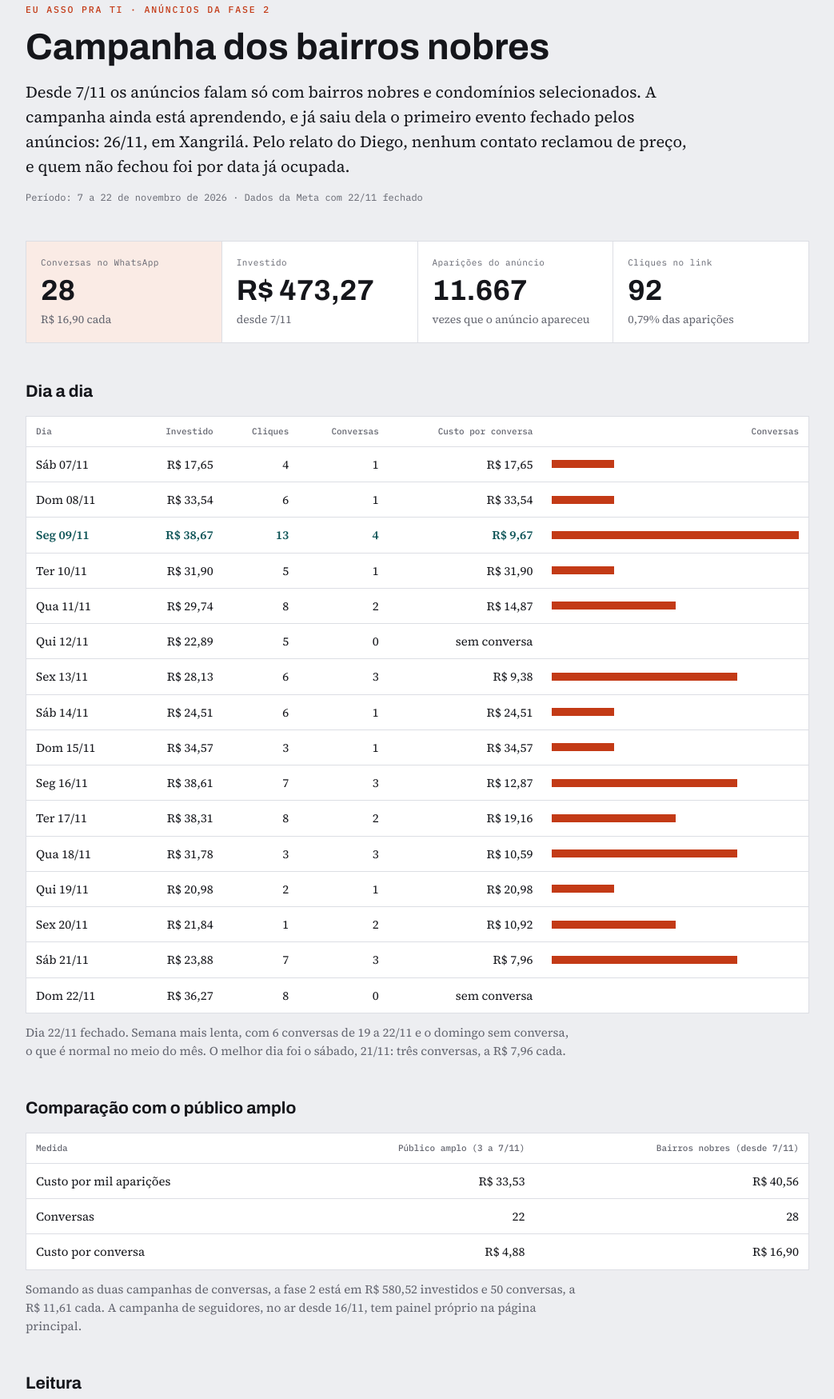
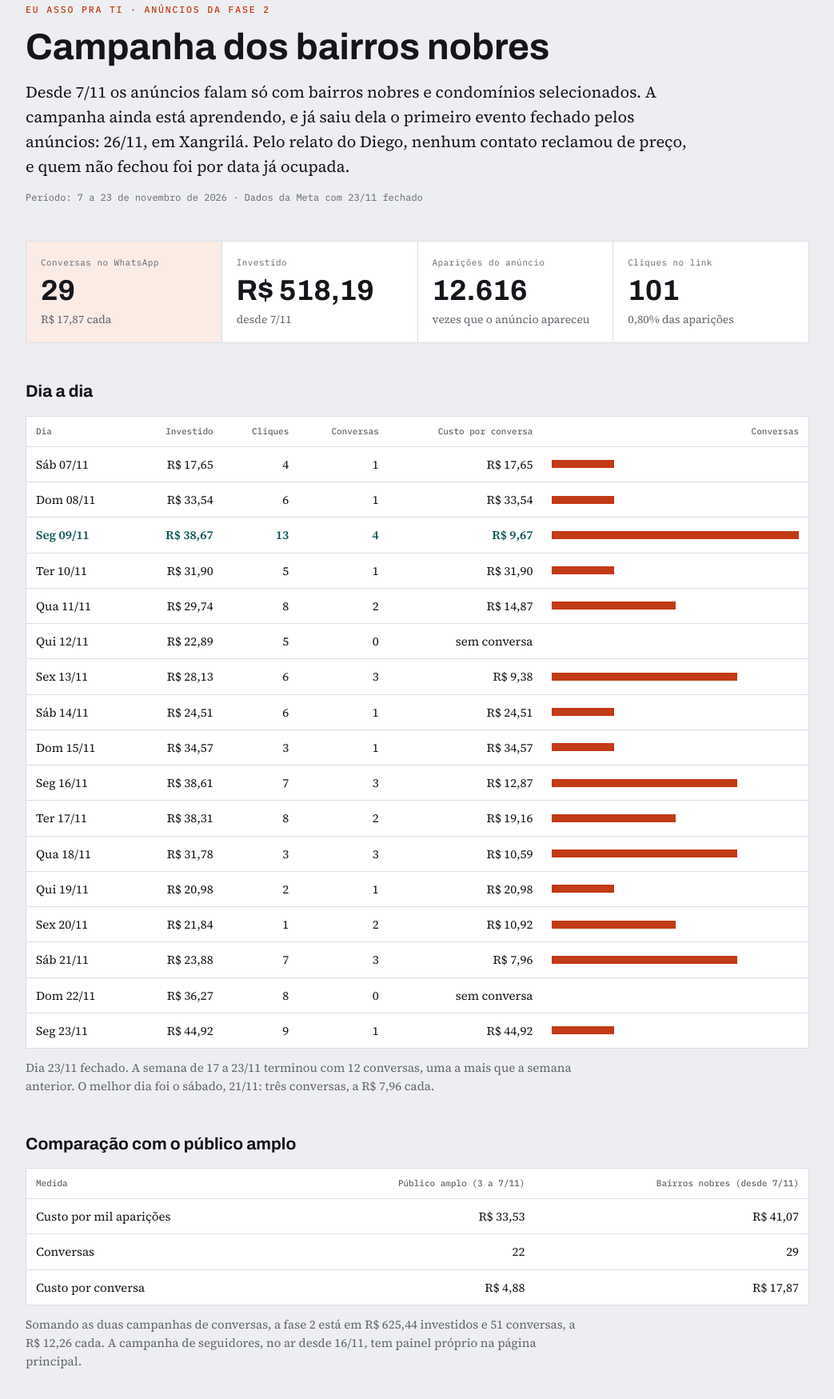
Before and after one commit to fabriciokaempf/eu-asso-pra-ti, a plain HTML site: page anuncios/bairros-nobres/index.html in a window 1280 px wide. Shown: the part 37-1786 px from the top of the page at 80% size, without its empty margins (118-1161 px from the left). Drawn offline with Linux system fonts and the light colour scheme.

Commit message:
Bairros nobres: dados da Meta até 23/11
Co-Authored-By: Claude Opus 5.5 <noreply@anthropic.com>

```diff
--- a/anuncios/bairros-nobres/index.html
+++ b/anuncios/bairros-nobres/index.html
@@ -51,14 +51,14 @@ footer{font-size:13px;color:var(--ink-muted)}
   <div class="kicker">Eu Asso pra Ti · Anúncios da fase 2</div>
   <h1>Campanha dos bairros nobres</h1>
   <p class="lead">Desde 7/11 os anúncios falam só com bairros nobres e condomínios selecionados. A campanha ainda está aprendendo, e já saiu dela o primeiro evento fechado pelos anúncios: 26/11, em Xangrilá. Pelo relato do Diego, nenhum contato reclamou de preço, e quem não fechou foi por data já ocupada.</p>
-  <div class="meta mono">Período: 7 a 22 de novembro de 2026 · Dados da Meta com 22/11 fechado</div>
+  <div class="meta mono">Período: 7 a 23 de novembro de 2026 · Dados da Meta com 23/11 fechado</div>
 </header>
 
 <section aria-label="Visão geral" class="grid g4">
-  <div class="cell featured"><span class="lab">Conversas no WhatsApp</span><div class="num">28</div><div class="ctx">R$ 16,90 cada</div></div>
-  <div class="cell"><span class="lab">Investido</span><div class="num">R$ 473,27</div><div class="ctx">desde 7/11</div></div>
-  <div class="cell"><span class="lab">Aparições do anúncio</span><div class="num">11.667</div><div class="ctx">vezes que o anúncio apareceu</div></div>
-  <div class="cell"><span class="lab">Cliques no link</span><div class="num">92</div><div class="ctx">0,79% das aparições</div></div>
+  <div class="cell featured"><span class="lab">Conversas no WhatsApp</span><div class="num">29</div><div class="ctx">R$ 17,87 cada</div></div>
+  <div class="cell"><span class="lab">Investido</span><div class="num">R$ 518,19</div><div class="ctx">desde 7/11</div></div>
+  <div class="cell"><span class="lab">Aparições do anúncio</span><div class="num">12.616</div><div class="ctx">vezes que o anúncio apareceu</div></div>
+  <div class="cell"><span class="lab">Cliques no link</span><div class="num">101</div><div class="ctx">0,80% das aparições</div></div>
 </section>
 
 <section>
@@ -83,10 +83,11 @@ footer{font-size:13px;color:var(--ink-muted)}
       <tr><td>Sex 20/11</td><td>R$ 21,84</td><td>1</td><td>2</td><td>R$ 10,92</td><td class="barcell"><div class="b" style="width:50%"></div></td></tr>
       <tr><td>Sáb 21/11</td><td>R$ 23,88</td><td>7</td><td>3</td><td>R$ 7,96</td><td class="barcell"><div class="b" style="width:75%"></div></td></tr>
       <tr><td>Dom 22/11</td><td>R$ 36,27</td><td>8</td><td>0</td><td>sem conversa</td><td class="barcell"><div class="b" style="width:0%"></div></td></tr>
+      <tr><td>Seg 23/11</td><td>R$ 44,92</td><td>9</td><td>1</td><td>R$ 44,92</td><td class="barcell"><div class="b" style="width:25%"></div></td></tr>
     </tbody>
   </table>
   </div>
-  <p class="note">Dia 22/11 fechado. Semana mais lenta, com 6 conversas de 19 a 22/11 e o domingo sem conversa, o que é normal no meio do mês. O melhor dia foi o sábado, 21/11: três conversas, a R$ 7,96 cada.</p>
+  <p class="note">Dia 23/11 fechado. A semana de 17 a 23/11 terminou com 12 conversas, uma a mais que a semana anterior. O melhor dia foi o sábado, 21/11: três conversas, a R$ 7,96 cada.</p>
 </section>
 
 <section>
@@ -95,13 +96,13 @@ footer{font-size:13px;color:var(--ink-muted)}
   <table>
     <thead><tr><th>Medida</th><th>Público amplo (3 a 7/11)</th><th>Bairros nobres (desde 7/11)</th></tr></thead>
     <tbody>
-      <tr><td>Custo por mil aparições</td><td>R$ 33,53</td><td>R$ 40,56</td></tr>
-            <tr><td>Conversas</td><td>22</td><td>28</td></tr>
-      <tr><td>Custo por conversa</td><td>R$ 4,88</td><td>R$ 16,90</td></tr>
+      <tr><td>Custo por mil aparições</td><td>R$ 33,53</td><td>R$ 41,07</td></tr>
+            <tr><td>Conversas</td><td>22</td><td>29</td></tr>
+      <tr><td>Custo por conversa</td><td>R$ 4,88</td><td>R$ 17,87</td></tr>
     </tbody>
   </table>
   </div>
-  <p class="note">Somando as duas campanhas de conversas, a fase 2 está em R$ 580,52 investidos e 50 conversas, a R$ 11,61 cada. A campanha de seguidores, no ar desde 16/11, tem painel próprio na página principal.</p>
+  <p class="note">Somando as duas campanhas de conversas, a fase 2 está em R$ 625,44 investidos e 51 conversas, a R$ 12,26 cada. A campanha de seguidores, no ar desde 16/11, tem painel próprio na página principal.</p>
 </section>
 
 <section>
@@ -109,7 +110,7 @@ footer{font-size:13px;color:var(--ink-muted)}
   <div class="grid g2">
     <div class="cell"><h3>O que os números mostram</h3><p>Aparecer custa quase o mesmo nos dois públicos. A diferença está em quantos clicam e chamam. No público nobre a conversa sai mais cara, porque é um grupo menor e mais exigente.</p></div>
     <div class="cell featured"><h3>O que importa de verdade</h3><p>O evento de 26/11 em Xangrilá veio dos anúncios. Num serviço desse valor, uma venda paga a campanha inteira várias vezes. A medida que decide é quantas conversas viram orçamento e evento, e não só o preço de cada conversa.</p></div>
-    <div class="cell"><h3>Aprendizado da campanha</h3><p>A Meta ainda está aprendendo com 28 conversas, longe das cerca de 50 que usa de referência. Mexer reinicia esse processo, então esta campanha segue sem alterações, e a de seguidores entrou por fora para não mexer nela.</p></div>
+    <div class="cell"><h3>Aprendizado da campanha</h3><p>A Meta ainda está aprendendo com 29 conversas, longe das cerca de 50 que usa de referência. Mexer reinicia esse processo, então esta campanha segue sem alterações, e a de seguidores entrou por fora para não mexer nela.</p></div>
     <div class="cell"><h3>Próximos passos</h3><ul><li>Anotar na planilha a data pedida em cada conversa, para ver quais dias mais vendem.</li><li>Seguir marcando no WhatsApp quem pede orçamento e quem fecha.</li><li>1º/12: anúncios novos e verba de dezembro, numa mudança só.</li></ul></div>
   </div>
 </section>
```
